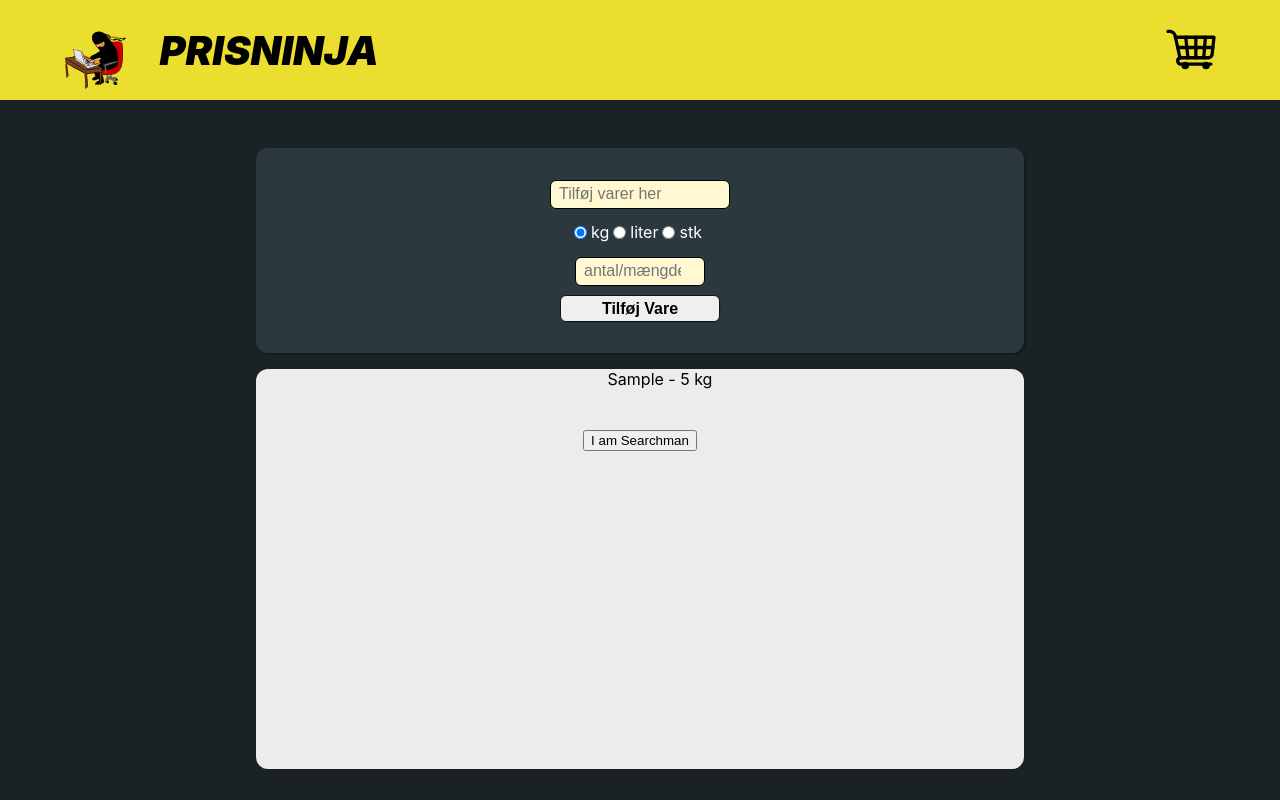
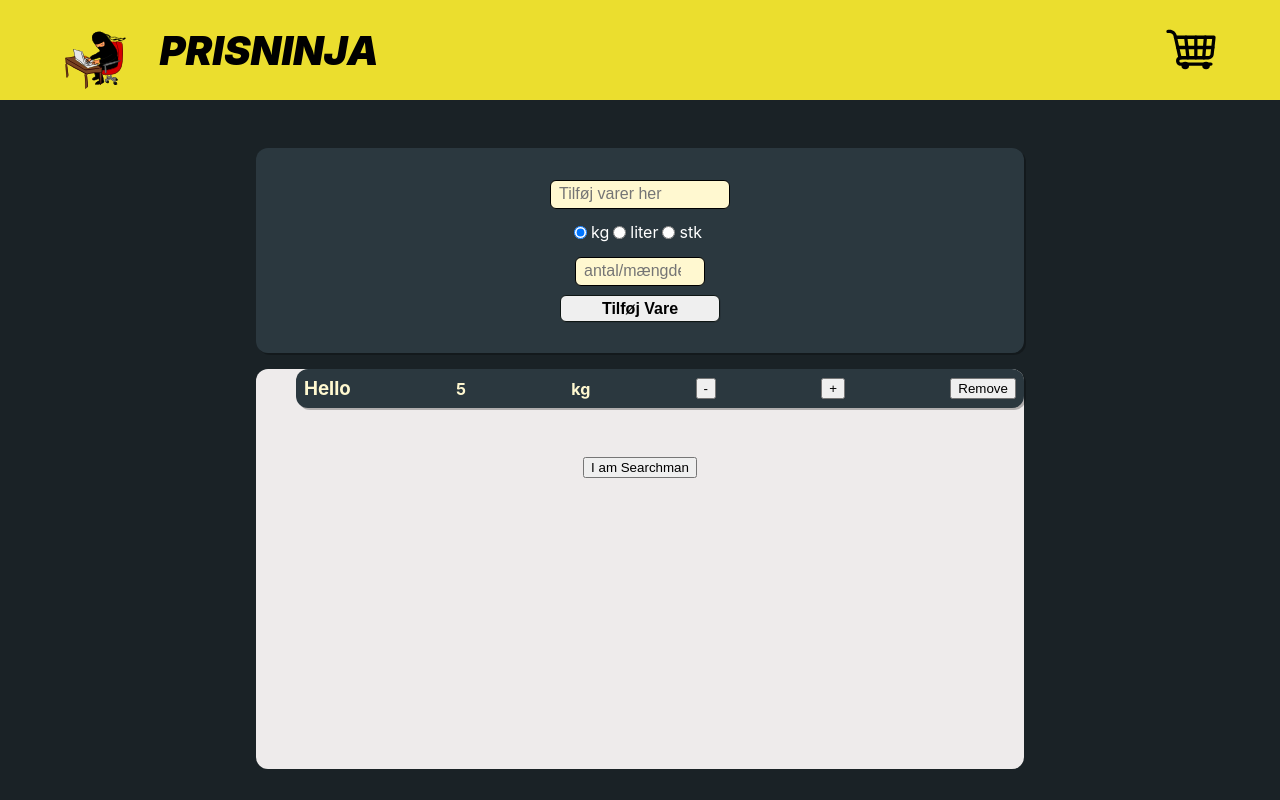
Before and after one commit to Nicolai-Bak/PRJ4, a React (Create React App) app in the folder frontend/: page / in a window 1280 px wide. Both pictures are taken after typing "Sample", "5" into the empty fields and a click on the button "Tilføj Vare". Built offline with nearby package versions, Linux system fonts and the light colour scheme.

Commit message:
added some logic to listItems, but it doesn't quite work as intended yet

```diff
--- a/frontend/src/App.js
+++ b/frontend/src/App.js
@@ -1,7 +1,7 @@
 import "./App.css";
 import ShoppingList from "./components/ShoppingList/ShoppingList";
 import NewItemForm from "./components/NewItem/NewItemForm";
-import NavBar from './components/NavBar/NavBar';
+import NavBar from "./components/NavBar/NavBar";
 import { useState } from "react";
 
 function App() {
@@ -10,10 +10,10 @@ function App() {
 	const newItemHandler = (item, amount, unit) => {
 		console.log(
 			`newItemHandler called with item: ${item}, amount: ${amount}, and unit: ${unit}`
-
 		);
 
 		setShoppingList((prevShoppingList) => {
+			console.log("setting shopping list")
 			return [
 				...prevShoppingList,
 				{
@@ -26,13 +26,33 @@ function App() {
 		});
 	};
 
+	const removeItemHandler = (id) => {
+		console.log(`removeItemHandler called with id: ${id}`);
+		setShoppingList((prevShoppingList) => {
+			return prevShoppingList.filter((item) => item.id !== id);
+		});
+	};
+
+	const changeAmountHandler = (id, sign) => {
+		console.log(`changeAmountHandler called with id: ${id}`);
+		setShoppingList((prevShoppingList) => {
+			return prevShoppingList.map((item) => {
+				if (item.id === id) {
+					return {
+						...item,
+						amount: sign, // needs to decrease!!
+					};
+				}
+			});
+		});
+	};
+
+
 	return (
 		<div className="App">
-      <NavBar/>
-			<NewItemForm onItemAdded={newItemHandler}
-
-			/>
-      <ShoppingList items={shoppingList}/>
+			<NavBar />
+			<NewItemForm onItemAdded={newItemHandler} />
+			<ShoppingList items={shoppingList} onRemoveItem={removeItemHandler} onAmountChanged={changeAmountHandler}/>
 		</div>
 	);
 }
--- a/frontend/src/components/ShoppingList/ShoppingList.css
+++ b/frontend/src/components/ShoppingList/ShoppingList.css
@@ -8,9 +8,6 @@
     border-radius: 12px;
 }
 
-.list-items{
-    list-style: none;
-}
 
 @media screen and (max-width: 1400px){
 	.shopping-list{
--- a/frontend/src/components/ShoppingList/ShoppingList.js
+++ b/frontend/src/components/ShoppingList/ShoppingList.js
@@ -1,16 +1,37 @@
 import "./ShoppingList.css";
 import SearchButton from "./SearchButton";
+import ListItem from "./ShoppingListItem/ListItem";
 
 const ShoppingList = (props) => {
+	const removeItemHandler = (id) => {
+		console.log(`removeItemHandler called with id: ${id}`);
+		props.onRemoveItem(id);
+	};
+
+	const decreaseAmountHandler = (id) => {
+		console.log(`decreaseAmountHandler called with id: ${id}`);
+		props.onAmountChanged(id, -1);
+	};
+	const increaseAmountHandler = (id) => {
+		console.log(`decreaseAmountHandler called with id: ${id}`);
+		props.onAmountChanged(id, 1);
+	};
+
+	const itemsList = props.items.map((item) => (
+		<ListItem
+			onRemoveItem={removeItemHandler}
+			onDecreaseAmount={decreaseAmountHandler}
+			onIncreaseAmount={increaseAmountHandler}
+			id={item.id}
+			name={item.name}
+			amount={item.amount}
+			unit={item.unit}
+		/>
+	));
+
 	return (
 		<div className="shopping-list">
-			<ul className="list-items">
-				{props.items.map((item) => (
-					<li key={item.id}>
-						{item.name} - {item.amount} {item.unit}
-					</li>
-				))}
-			</ul>
+			<ul>{itemsList}</ul>
 			<SearchButton />
 		</div>
 	);
--- /dev/null
+++ b/frontend/src/components/ShoppingList/ShoppingListItem/ListItem.css
@@ -0,0 +1,14 @@
+.List__item {
+	display: flex;
+	align-items: center;
+	justify-content: space-between;
+	margin: 0.5rem 0;
+	padding: 0.5rem;
+	border-radius: 12px;
+	background: #2b383f;
+	box-shadow: 2px 2px rgba(0, 0, 0, 0.26);
+	font-size: 1rem;
+	color: #fff8d0;
+	font-weight: bold;
+	cursor: pointer;
+}
--- /dev/null
+++ b/frontend/src/components/ShoppingList/ShoppingListItem/ListItem.js
@@ -0,0 +1,25 @@
+import React from 'react';
+import './ListItem.css';
+
+// component list item with name, amount, unit, and id and buttons to remove and edit
+const ListItem = (props) => {
+    const removeItemHandler = () => {
+        console.log(`removeItemHandler called with id: ${props.id}`);
+        props.onRemoveItem(props.id);
+    };
+
+    return (
+        <div className="List__item">
+            <div><h3>Hello</h3></div>
+            <span>{props.amount}</span>
+            <span>{props.unit}</span>
+            {/* button to decrease amount*/}
+            <button onClick={() => props.onDecreaseAmount(props.id)}>-</button>
+            {/* button to increase amount*/}
+            <button onClick={() => props.onIncreaseAmount(props.id)}>+</button>
+            <button onClick={removeItemHandler}>Remove</button>
+        </div>
+    );
+}
+
+export default ListItem;
```
Also changed, not shown: frontend/src/components/ShoppingList/ShoppingListItem/ListItemForm.js (added, +9 -0 lines), frontend/src/components/ShoppingList/ShoppingListItem/ListItemForm.css (added).
